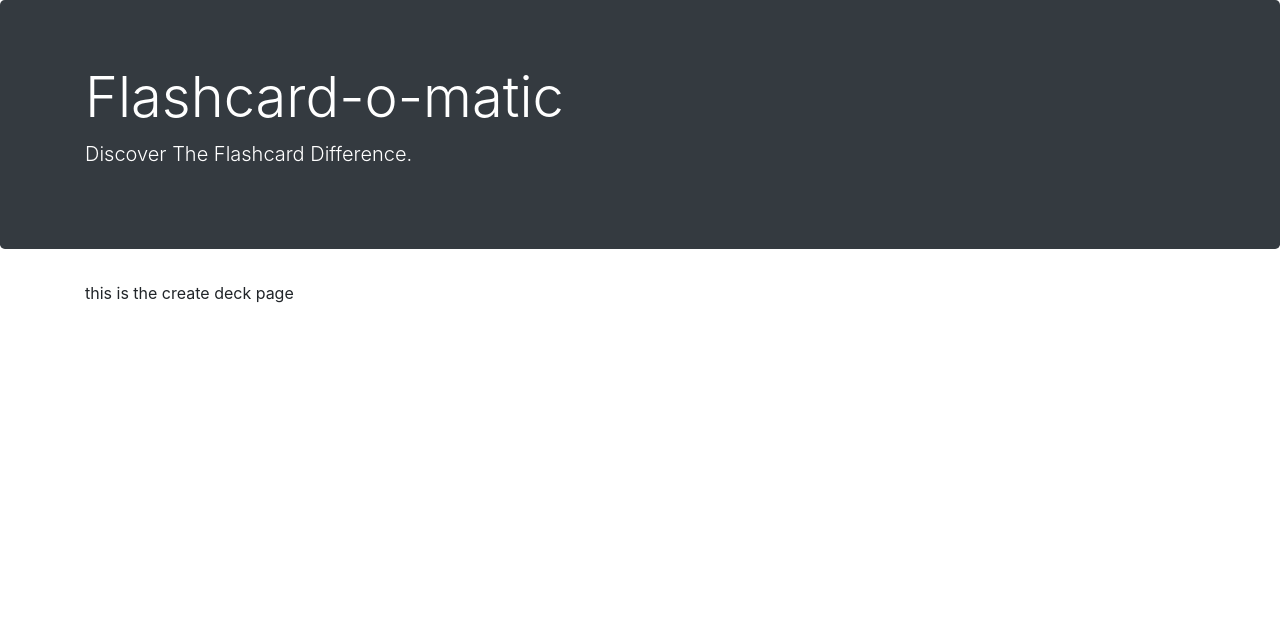
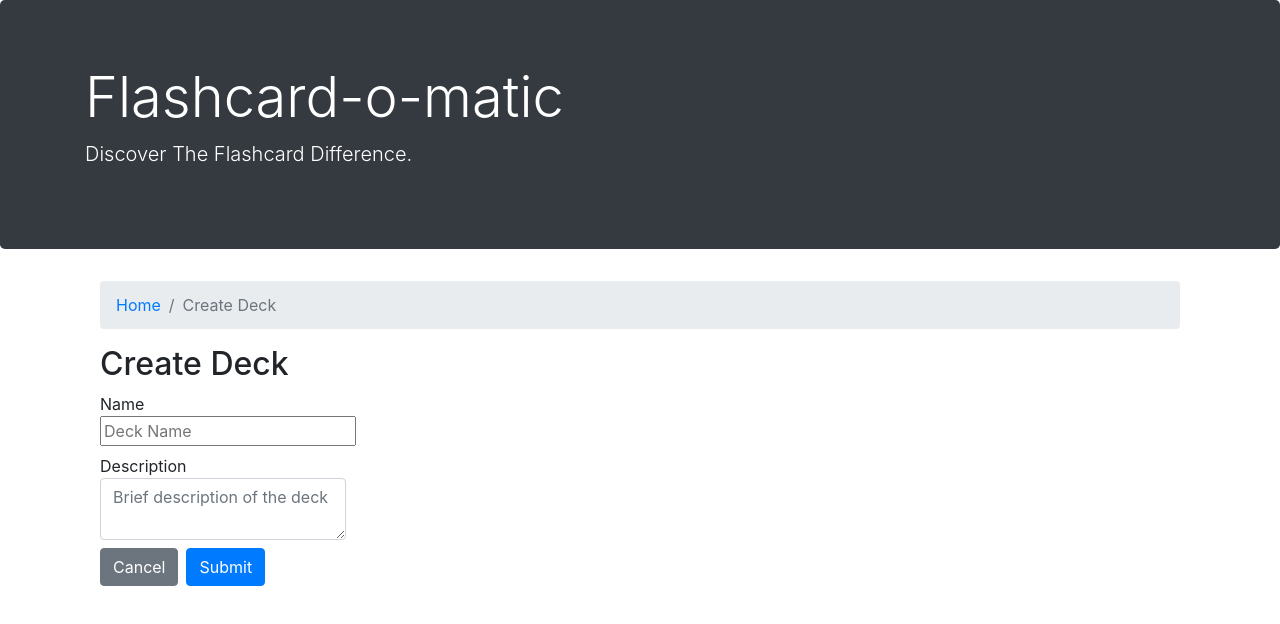
Before and after one commit to PZillah/Flashcard-o-matic, a React (Create React App) app: page /decks/new in a window 1280 px wide. Shown: the top 624 px of the page. Built offline with nearby package versions, Linux system fonts and the light colour scheme; a web font is replaced by a local one.

Commit message:
added a createDeck screen

```diff
--- a/data/db.json
+++ b/data/db.json
@@ -49,20 +49,6 @@
       "deckId": 1,
       "id": 7
     },
-    {
-      "front": "test add",
-      "back": "test back",
-      "addfront": "e",
-      "addback": "t",
-      "": "t",
-      "deckId": 2,
-      "id": 25
-    },
-    {
-      "front": "",
-      "back": "",
-      "deckId": 2,
-      "id": 26
-    }
+
   ]
 }
--- a/src/AddCard/AddCardScreen.js
+++ b/src/AddCard/AddCardScreen.js
@@ -1,11 +1,10 @@
 import React, { useEffect, useState } from "react";
-import Navbar from "../Layout/Navbar";
-import { useParams } from "react-router-dom";
-import { createCard, readDeck, updateDeck } from "../utils/api/index";
+import { useParams, Link } from "react-router-dom";
+import { createCard, readDeck } from "../utils/api/index";
 
 const AddCardScreen = () => {
-    const [deck, setDeck] = useState({})
-    const { deckId } = useParams();
+  const [deck, setDeck] = useState({});
+  const { deckId } = useParams();
   const initialFormState = {
     front: "",
     back: "",
@@ -20,19 +19,14 @@ const AddCardScreen = () => {
 
   const handleSubmit = (event) => {
     event.preventDefault();
-    createCard(deckId, formData)
+    createCard(deckId, formData);
     setFormData({ ...initialFormState });
   };
-
-  const handleClick = (event) => {
-      console.log("go to deck screen")
-  }
 
   useEffect(() => {
     const abortController = new AbortController();
     readDeck(deckId, abortController.signal)
-    .then(setDeck)
-
+      .then(setDeck)
       .catch((error) => {
         if (error.name !== "AbortError") {
           throw error;
@@ -43,15 +37,30 @@ const AddCardScreen = () => {
 
   return (
     <div>
-      <Navbar deck={deck}/>
+      <div>
+        <nav aria-label="breadcrumb">
+          <ol className="breadcrumb">
+            <li className="breadcrumb-item">
+              <Link to="/">Home</Link>
+            </li>
+            <li className="breadcrumb-item">
+              <Link to={`/decks/${deck.id}`}>{deck.name}</Link>
+            </li>
+            <li className="breadcrumb-item active" aria-current="page">
+              Add Card
+            </li>
+          </ol>
+        </nav>
+      </div>
       <h2>{deck.name}: Add Card</h2>
       <form onSubmit={handleSubmit}>
         <label htmlFor="addfront">
           Front
-          <input
+          <br />
+          <textarea
+            className="form-control"
             id="front"
             type="textarea"
-
             placeholder="Front side of card"
             onChange={handleChange}
             value={formData.front}
@@ -60,17 +69,25 @@ const AddCardScreen = () => {
         <br />
         <label htmlFor="addback">
           Back
-          <input
+          <br />
+          <textarea
+            className="form-control"
             id="back"
             type="textarea"
-
             placeholder="Back side of card"
             onChange={handleChange}
             value={formData.back}
           />
         </label>
-        <div class="btn-toolbar ">
-          <div class="btn-group">
+        <div>
+          <div>
+            <a
+              class="btn btn-secondary mr-2"
+              href={`/decks/${deck.id}`}
+              role="button"
+            >
+              Done
+            </a>
             <button
               onClick={handleSubmit}
               id="save"
@@ -78,13 +95,6 @@ const AddCardScreen = () => {
               className="btn btn-primary"
             >
               Save
-            </button>
-            <button
-              onClick={handleClick}
-              id="done"
-              className="btn btn-secondary"
-            >
-              Done
             </button>
           </div>
         </div>
--- a/src/CreateDeck/CreateDeckScreen.js
+++ b/src/CreateDeck/CreateDeckScreen.js
@@ -1,7 +1,95 @@
-import React from "react";
+import React, { useEffect, useState } from "react";
+import { useParams, Link } from "react-router-dom";
+import { createDeck, readDeck } from "../utils/api/index";
 
 const CreateDeck = () => {
-  return <div>this is the create deck page</div>;
+  const [deck, setDeck] = useState({});
+  const { deckId } = useParams();
+  const initialFormState = {
+    name: "",
+    description: "",
+  };
+  const [formData, setFormData] = useState({ ...initialFormState });
+  const handleChange = ({ target }) => {
+    setFormData({
+      ...formData,
+      [target.id]: target.value,
+    });
+  };
+  const handleSubmit = (event) => {
+    event.preventDefault();
+    createDeck(deck, formData);
+    setFormData({ ...initialFormState });
+  };
+  // useEffect(() => {
+  //   const abortController = new AbortController();
+  //   readDeck(deckId, abortController.signal)
+  //     .then(setDeck)
+  //     .catch((error) => {
+  //       if (error.name !== "AbortError") {
+  //         throw error;
+  //       }
+  //     });
+  //   return () => abortController.abort();
+  // }, []);
+  return (
+    <div className="container">
+      <div>
+        <nav aria-label="breadcrumb">
+          <ol className="breadcrumb">
+            <li className="breadcrumb-item">
+              <Link to="/">Home</Link>
+            </li>
+            <li className="breadcrumb-item active" aria-current="page">
+              Create Deck
+            </li>
+          </ol>
+        </nav>
+      </div>
+      <h2>Create Deck</h2>
+      <form onSubmit={handleSubmit}>
+        <label htmlFor="deckname">
+          Name
+          <br />
+          <input
+            id="name"
+            type="text"
+            placeholder="Deck Name"
+            onChange={handleChange}
+            value={formData.name}
+          />
+        </label>
+        <br />
+        <label htmlFor="description">
+          Description
+          <br />
+          <textarea
+            className="form-control"
+            id="description"
+            type="textarea"
+            placeholder="Brief description of the deck"
+            onChange={handleChange}
+            value={formData.description}
+          />
+        </label>
+        <div>
+          <div>
+            <a class="btn btn-secondary mr-2" href="/" role="button">
+              Cancel
+            </a>
+            <button
+              onClick={handleSubmit}
+              id="save"
+              type="submit"
+              className="btn btn-primary"
+            >
+              Submit
+            </button>
+          </div>
+        </div>
+      </form>
+    </div>
+  );
 };
 
 export default CreateDeck;
--- a/src/Layout/Navbar.js
+++ b/src/Layout/Navbar.js
@@ -6,16 +6,6 @@ const Navbar = ({ deck }) => {
     <div>
       <nav aria-label="breadcrumb">
         <ol className="breadcrumb">
-          <svg
-            xmlns="http://www.w3.org/2000/svg"
-            width="16"
-            height="16"
-            fill="currentColor"
-            class="bi bi-house-door-fill"
-            viewBox="0 0 16 16"
-          >
-            <path d="M6.5 14.5v-3.505c0-.245.25-.495.5-.495h2c.25 0 .5.25.5.5v3.5a.5.5 0 0 0 .5.5h4a.5.5 0 0 0 .5-.5v-7a.5.5 0 0 0-.146-.354L13 5.793V2.5a.5.5 0 0 0-.5-.5h-1a.5.5 0 0 0-.5.5v1.293L8.354 1.146a.5.5 0 0 0-.708 0l-6 6A.5.5 0 0 0 1.5 7.5v7a.5.5 0 0 0 .5.5h4a.5.5 0 0 0 .5-.5z" />
-          </svg>
           <li className="breadcrumb-item">
             <Link to="/">Home</Link>
           </li>
--- a/src/Layout/index.js
+++ b/src/Layout/index.js
@@ -13,7 +13,6 @@ import AddCardScreen from "../AddCard/AddCardScreen";
 
 function Layout() {
   const [decks, setDecks] = useState([]);
-  const [deck, setDeck] = useState({});
   const [cards, setCards] = useState([]);
   return (
     <Fragment>
@@ -26,18 +25,16 @@ function Layout() {
           <Route path="/decks/:deckId/study">
             <StudyScreen
               cards={cards}
-              deck={deck}
               decks={decks}
               setCards={setCards}
-              setDeck={setDeck}
               setDecks={setDecks}
             />
           </Route>
           <Route path="/decks/new">
-            <CreateDeckScreen decks={decks} setDecks={setDecks} />
+            <CreateDeckScreen />
           </Route>
           <Route path="/decks/:deckId">
-            <DeckScreen decks={decks} setDecks={setDecks} />
+            <DeckScreen />
           </Route>
           <Route exact path="/">
             <DecksList decks={decks} setDecks={setDecks} />
--- a/src/Study/StudyScreen.js
+++ b/src/Study/StudyScreen.js
@@ -1,6 +1,6 @@
 import React, { useEffect, useState  } from "react";
 import {useHistory} from "react-router";
-import { useRouteMatch, useParams } from "react-router-dom";
+import { useParams } from "react-router-dom";
 import { readDeck } from "../utils/api/index";
 import Navbar from "../Layout/Navbar";
 import AddCardsBtn from "../ViewDeck/AddCardsBtn";
```
